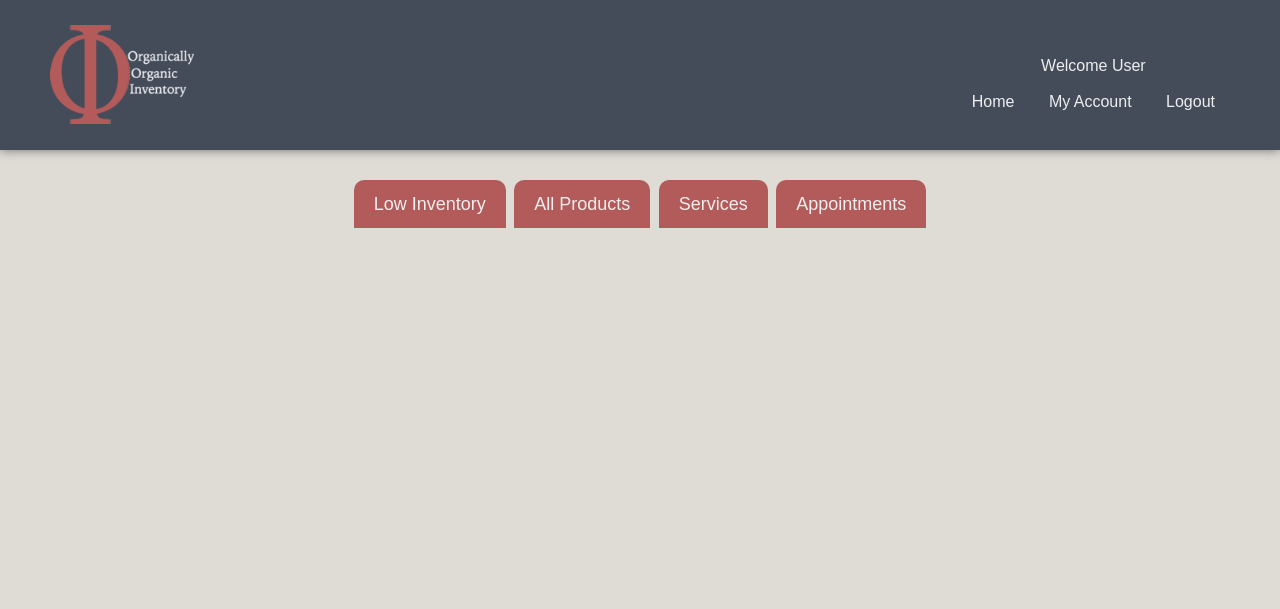
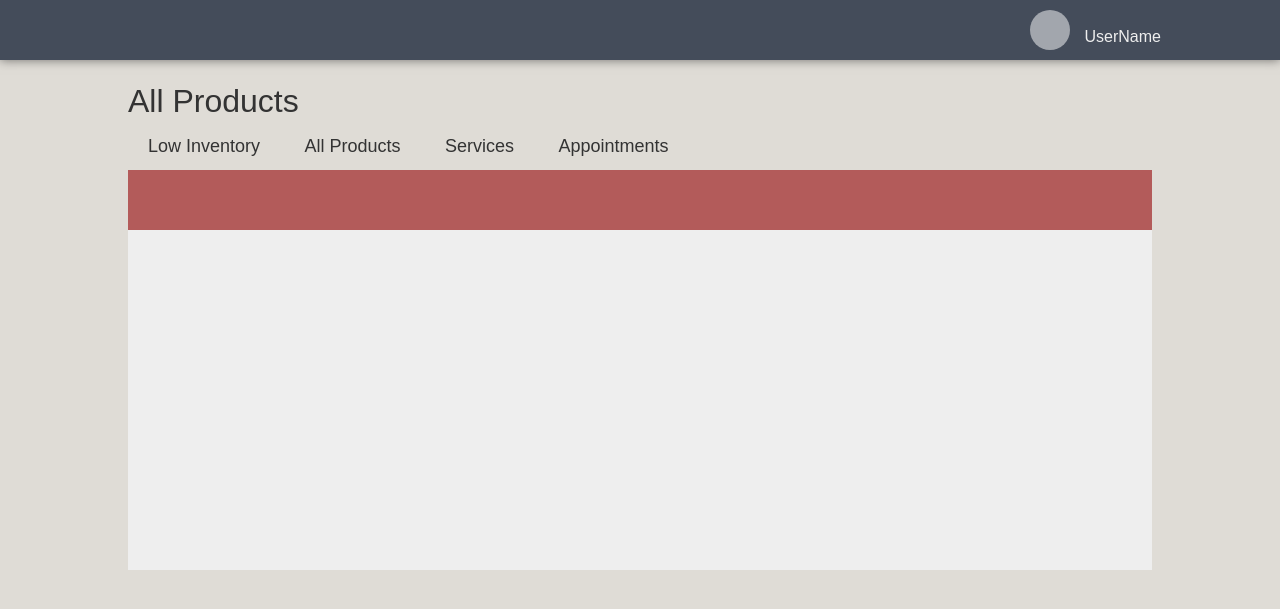
Before and after one commit to OrganicInventory/organic-repo, a Django app: a page that uses org_inv/templates/base.html in a window 1280 px wide. Shown: the top 609 px of the page. Run offline with Django 3.2, Linux system fonts and the light colour scheme; data that the repository does not hold is empty; some libraries are stand-ins or nearby versions.

Commit message:
fixed layout/styling a bit

```diff
--- a/org_inv/inventory/templates/all_products.html
+++ b/org_inv/inventory/templates/all_products.html
@@ -1,16 +1,10 @@
 {% extends "base.html" %}
 
 {% block content %}
-  <div class="main-nav-container">
-    <ul class="main-nav-ul">
-      <li class="main-nav-li">Low Inventory</li>
-      <li class="main-nav-li">All Products</li>
-      <li class="main-nav-li">Services</li>
-      <li class="main-nav-li">Appointments</li>
-    </ul>
-  </div>
+  <div class="main-content">
+    <div class="main-header"></div>
     {% for product in all_products %}
         {{ product }}
     {% endfor %}
-
+  </div>
 {% endblock %}
--- a/org_inv/static/css/main.css
+++ b/org_inv/static/css/main.css
@@ -1,9 +1,11 @@
 /*COLORS
   daker off white - #d4d9df
   lighter off white - #ebecf0
-  lighter navy - #444c5a
+  navy - #444c5a
   darker tan - #d5c1b2
 */
+
+/*DEFAULTS*/
 
 body {
   background-color: #dfdcd6;
@@ -17,82 +19,99 @@ body {
   right: 0;
   left: 0;
   background-color: #444c5a;
-  height: 150px;
+  height: 60px;
   box-shadow: 0 0 10px rgba(0, 0, 0, 0.5);
   color: #eee;
 }
 
-.page-logo {
+.main-heading {
+  font-size: 32px;
+}
+
+.secondary-heading {
+  font-size: 24px;
+}
+
+/*.page-logo {
   padding: 50px;
   width: 100px;
-  position: absolute;
+  position: fixed;
   left: 50px;
-  top: 50%;
+  top: 100px;
   transform: translate(0, -50%);
   cursor: pointer;
   background: url('../images/page-logo.png');
   background-repeat: no-repeat;
   background-size: 72%;
-}
+}*/
 
-/*TOP NAV*/
+/*TOP-NAV*/
 
 .top-nav-container {
   position: absolute;
-  right: 50px;
-  top: 60%;
-  transform: translate(0, -50%);
+  right: 0;
+  top: 50%;
+  transform: translate(-25%, -50%);
+  width: 200px;
+  height: 40px;
 }
 
-.top-nav-li {
+.user-icon {
+  width: 40px;
+  height: 40px;
+  border-radius: 100%;
+  background-color: rgba(255, 255, 255, 0.5);
   display: inline-block;
-  padding: 20px 15px 8px 15px;
-  cursor: pointer;
-  border-bottom: 4px solid #444c5a;
-  transition: all 0.4s ease;
 }
 
-.top-nav-li:hover {
-  border-bottom: 4px solid #b35b5a;
-  transition: all 0.4s ease;
-}
-
-.welcome-user {
-  display: block;
-  margin: 0 auto;
-  text-align: center;
+.user-name {
+  display: inline-block;
+  transform: translate(0, -50%);
+  margin-left: 10px;
 }
 
 /*MAIN NAV*/
 
 .main-nav-container {
-  margin: 0 auto;
-  margin-top: 25px;
   width: 80%;
-  text-align: center;
-  color: #eee;
-  border-radius: 20px;
+  color: #333;
+  margin: 25px auto 0 auto;
 }
 
 .main-nav-ul {
   border-radius: 10px 10px 0 0;
+  /*background-color: #b35b5a;*/
 }
 
 .main-nav-li {
   display: inline-block;
-  padding: 15px 20px;
-  margin: 5px 2px;
+  padding: 15px 10px;
+  margin: 5px 10px;
   font-size: 18px;
   cursor: pointer;
-  transition: 0.3s all ease-out;
-  background-color: #b35b5a;
+  transition: 0.2s all ease-out;
   border-radius: 10px 10px 0 0;
 }
 
 .main-nav-li:hover {
-  background-color: #dfdcd6;
-  color: #444c5a;
-  transform: scale(1.03);
-  box-shadow: inset 0 -4px 10px -3px #444c5a;
-  transition: 0.3s all ease-in;
+  transform: scale(1.04);
+  transition: 0.2s background-color color ease-in;
+  background-color: #b35b5a;
+  color: #eee;
 }
+
+/*CONTENT*/
+
+.main-content {
+  background-color: #eee;
+  width: 80%;
+  height: 400px;
+  margin: 0 auto;
+  margin-top: -5px;
+}
+
+.main-header {
+  height: 60px;
+  width: 100%;
+  background-color: #b35b5a;
+}
--- a/org_inv/templates/base.html
+++ b/org_inv/templates/base.html
@@ -11,16 +11,23 @@
 </head>
 <body>
   <header class="page-header">
+    <div class="top-nav-container">
+      <div class="user-icon"></div>
+      <span class="user-name">UserName</span>
+    </div>
+  </header>
+  <div class="wrapper">
     <div class="page-logo"></div>
-    <div class="top-nav-container">
-      <span class="welcome-user">Welcome User</span>
-      <ul class="top-nav-ul">
-        <li class="top-nav-li">Home</li>
-        <li class="top-nav-li">My Account</li>
-        <li class="top-nav-li">Logout</li>
+    <div class="main-nav-container">
+      <h1 class="main-heading">All Products</h1>
+      <ul class="main-nav-ul">
+        <li class="main-nav-li">Low Inventory</li>
+        <li class="main-nav-li">All Products</li>
+        <li class="main-nav-li">Services</li>
+        <li class="main-nav-li">Appointments</li>
       </ul>
     </div>
-  </header>
+  </div>
 {% block content %}
 {% endblock %}
 <script src="{% static 'js/main.js' %}"></script>
```
